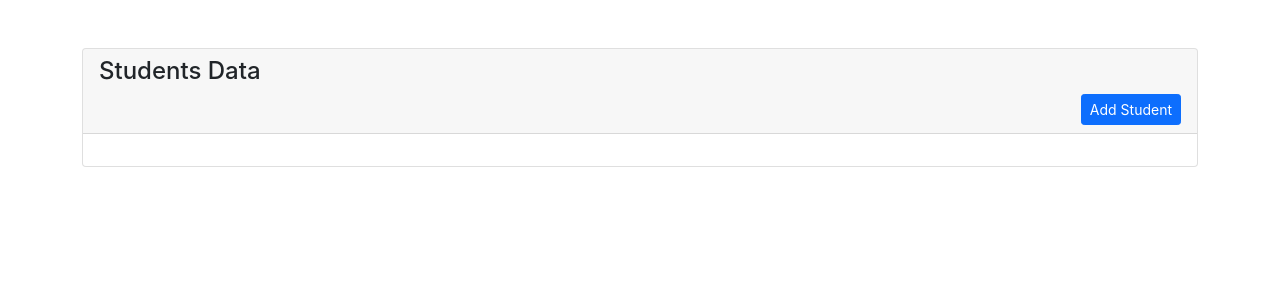
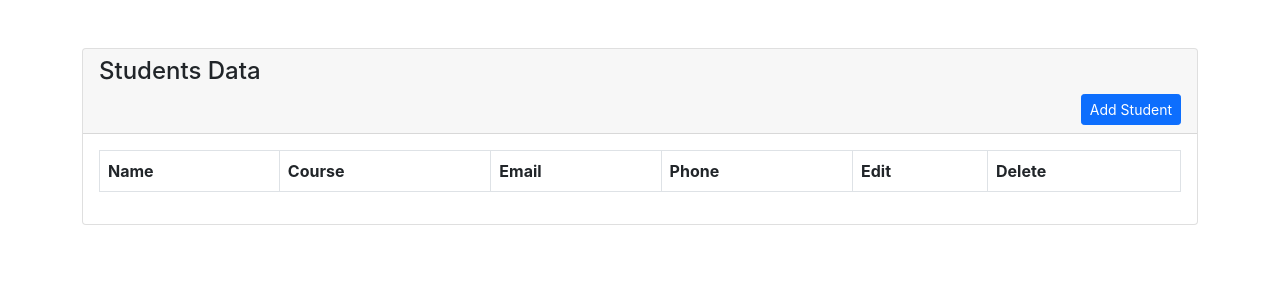
Before and after one commit to sakandertamoor/laravelapi-react, a React (Create React App) app in the folder react-frontend/: page / in a window 1280 px wide. Shown: the top 300 px of the page. Built offline with nearby package versions, Linux system fonts and the light colour scheme; no server answers.

Commit message:
view function for students and create route group

```diff
--- a/react-frontend/src/pages/Student.js
+++ b/react-frontend/src/pages/Student.js
@@ -1,8 +1,18 @@
+import axios from 'axios';
 import React, {Component} from 'react';
 import {Link} from 'react-router-dom';
 
+
 class Student extends Component{
 
+   async componentDidMount(){
+        try {
+            const studentData = await axios.get('http://127.0.0.1:8000/api/get-student');
+            console.log(studentData);
+        } catch (error) {
+            alert(error);
+        }
+    }
     render(){
         return(
             <div className='container'>
@@ -14,7 +24,21 @@ class Student extends Component{
                                     <Link to={'add-student'} className='btn btn-primary btn-sm float-end'> Add Student </Link>
                             </div>
                             <div className='card-body'>
+                                <table className='table table-bordered table-striped'>
+                                    <thead>
+                                        <tr>
+                                            <th>Name</th>
+                                            <th>Course</th>
+                                            <th>Email</th>
+                                            <th>Phone</th>
+                                            <th>Edit</th>
+                                            <th>Delete</th>
+                                        </tr>
+                                    </thead>
+                                    <tbody>
 
+                                    </tbody>
+                                </table>
                             </div>
                         </div>
                     </div>
```
Also changed, not shown: 2 other files (tests, documents, lock files or other folders).
